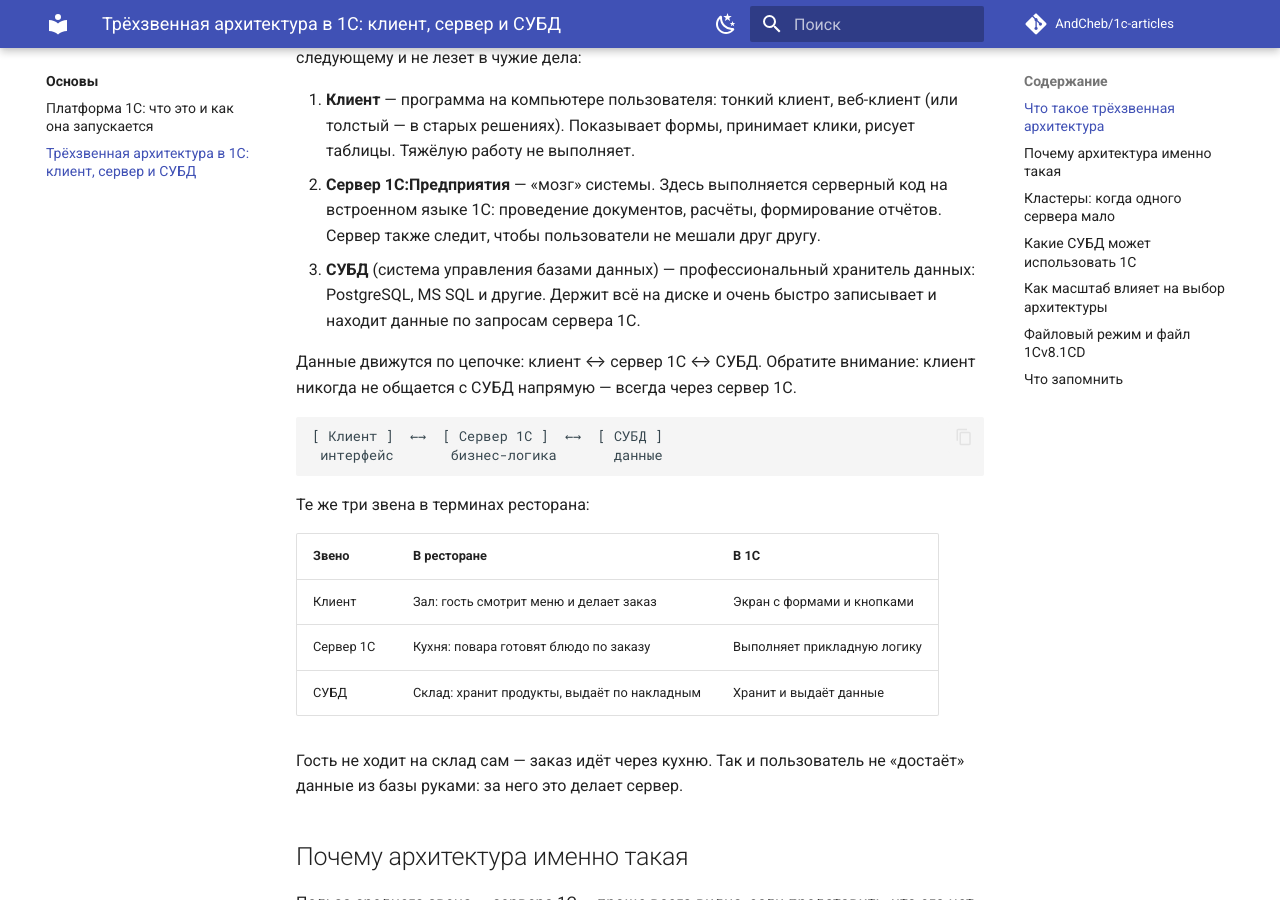
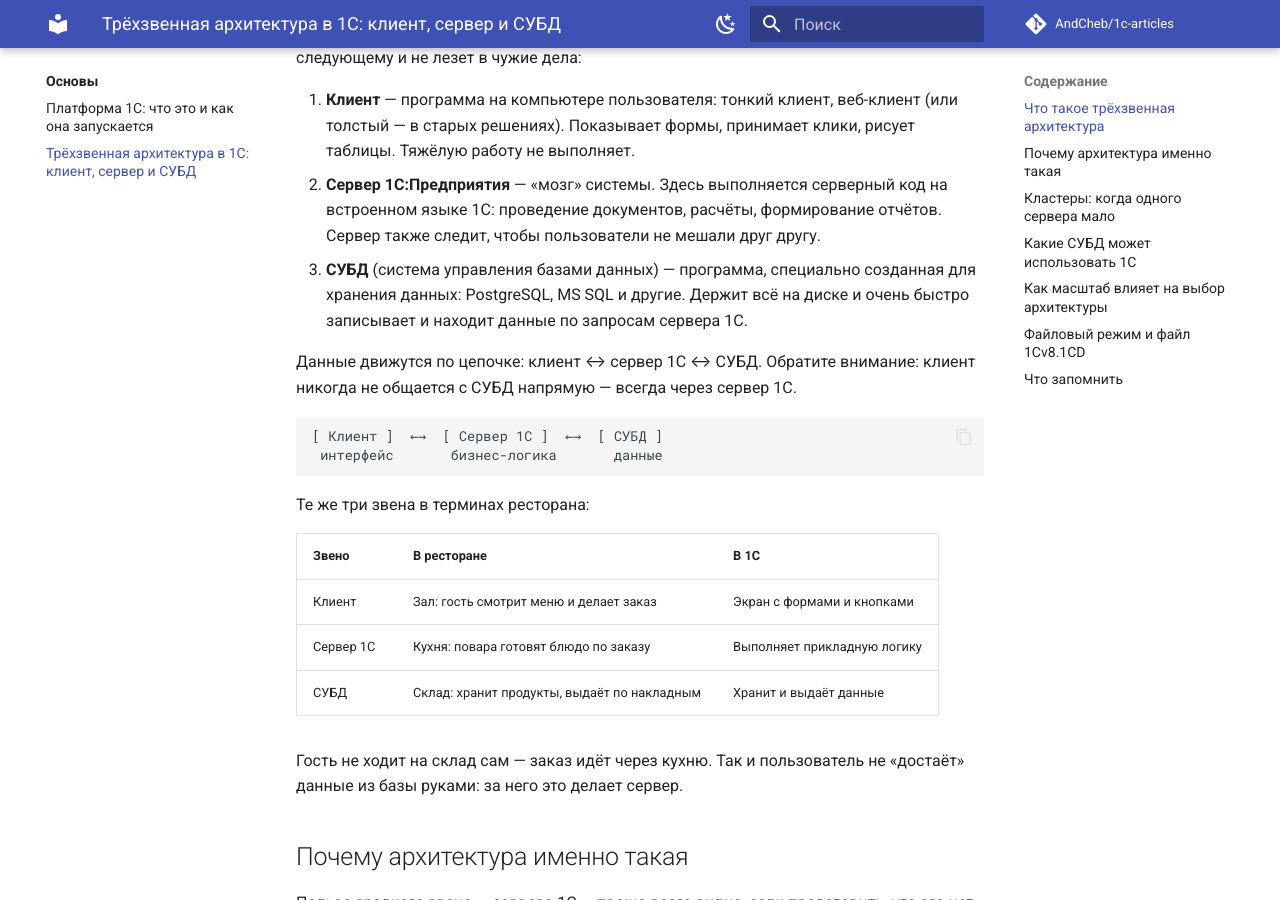
Before and after one commit to AndCheb/1c-articles, an MkDocs documentation site: the page built from docs/basics/three-tier-architecture.md, in a window 1280 px wide and 900 px high, scrolled down 576 px. Built offline with MkDocs 1.6.1 and Material for MkDocs 9.7.7, drawn with Linux system fonts in a browser that asks for light colours; comment, search, counter and statistics services are not loaded.

Commit message:
Статья о трёхзвенной архитектуре: переформулировано описание СУБД в списке звеньев
Co-authored-by: Cursor <cursoragent@cursor.com>

```diff
--- a/docs/basics/three-tier-architecture.md
+++ b/docs/basics/three-tier-architecture.md
@@ -18,7 +18,7 @@ tags:
 
 1. **Клиент** — программа на компьютере пользователя: тонкий клиент, веб-клиент (или толстый — в старых решениях). Показывает формы, принимает клики, рисует таблицы. Тяжёлую работу не выполняет.
 2. **Сервер 1С:Предприятия** — «мозг» системы. Здесь выполняется серверный код на встроенном языке 1С: проведение документов, расчёты, формирование отчётов. Сервер также следит, чтобы пользователи не мешали друг другу.
-3. **СУБД** (система управления базами данных) — профессиональный хранитель данных: PostgreSQL, MS SQL и другие. Держит всё на диске и очень быстро записывает и находит данные по запросам сервера 1С.
+3. **СУБД** (система управления базами данных) — программа, специально созданная для хранения данных: PostgreSQL, MS SQL и другие. Держит всё на диске и очень быстро записывает и находит данные по запросам сервера 1С.
 
 Данные движутся по цепочке: клиент ↔ сервер 1С ↔ СУБД. Обратите внимание: клиент никогда не общается с СУБД напрямую — всегда через сервер 1С.
 
```
